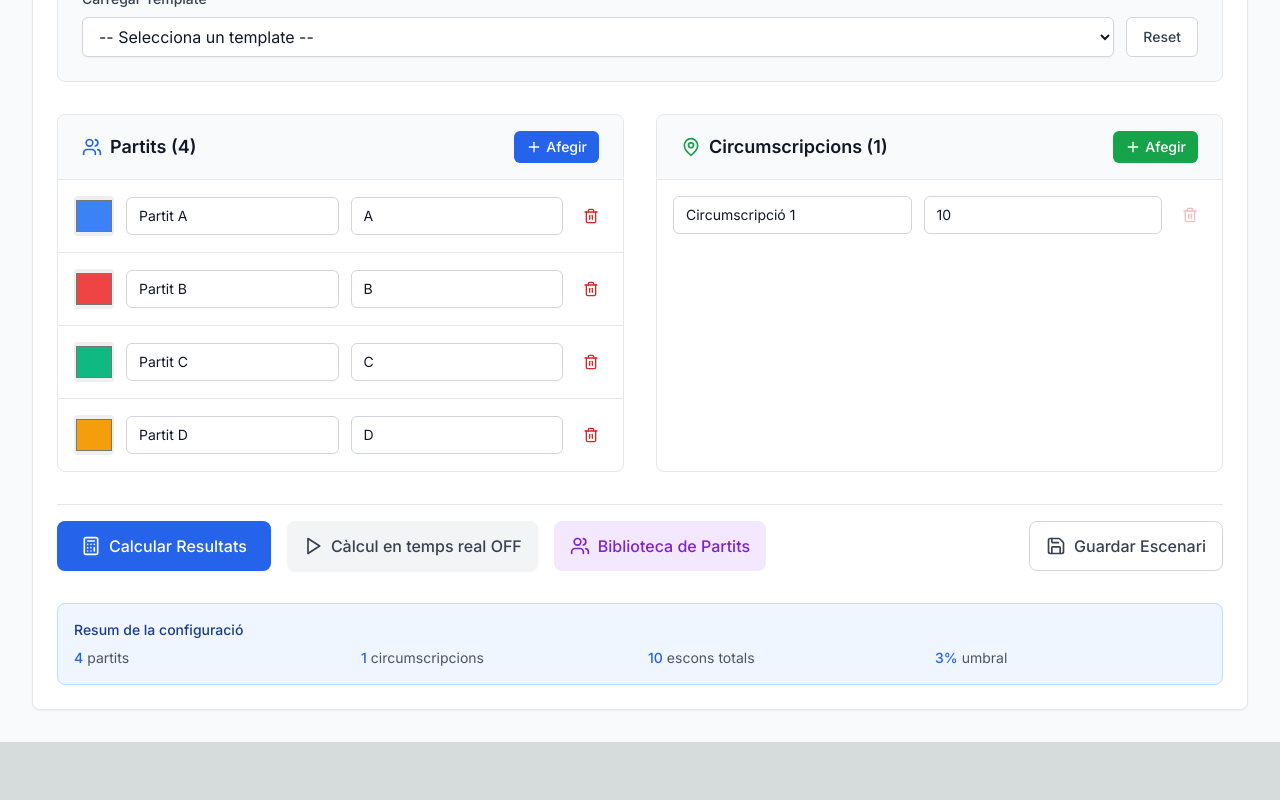
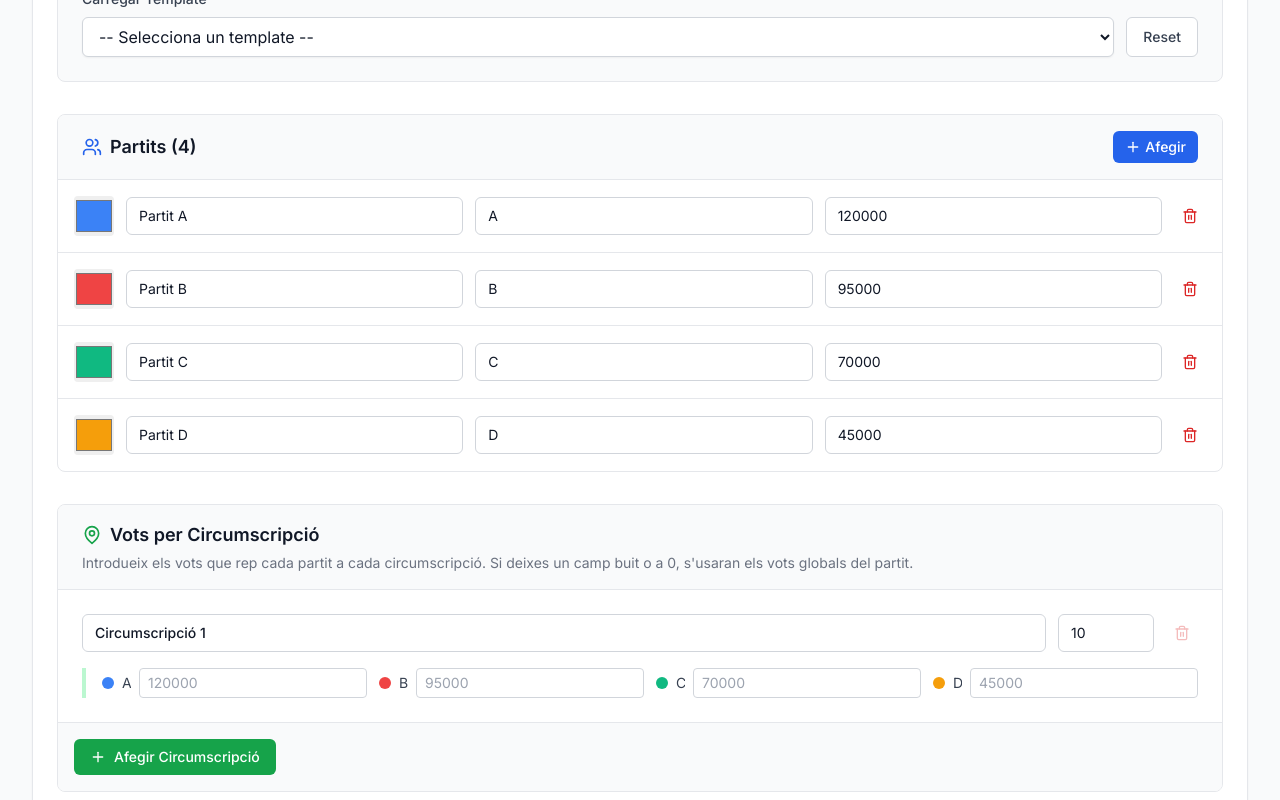
Before and after one commit to rgrandia/BigElecto, a Next.js app: page /simulator in a window 1280 px wide. Shown: the part 320-1120 px from the top of the page. Before the commit the page ends 1062 px from the top, so only its background shows below. Built offline with nearby package versions, Linux system fonts and the light colour scheme.

Commit message:
Update page.tsx

```diff
--- a/src/app/simulator/page.tsx
+++ b/src/app/simulator/page.tsx
@@ -180,27 +180,32 @@ export default function SimulatorPage() {
     setCurrentUser(null);
   };
 
-  // Funció auxiliar per convertir Party al format esperat per calculateElection
-  const convertPartiesForCalculation = (parties: Party[]) => {
-    return parties.map(p => ({
-      partyId: p.id,
-      partyName: p.name,
-      color: p.color,
-      votes: p.votes
-    }));
+  // Funció per calcular totes les circumscripcions AMB vots específics
+  const calculateAllConstituencies = (): ConstituencyResult[] => {
+    return constituencies.map(constituency => {
+      // Preparar els vots per aquesta circumscripció
+      const partiesForCalc = parties.map(party => {
+        // Usar vots específics de la circumscripció si existeixen i són > 0, sinó vots globals
+        const constituencyVotes = constituency.votes[party.id];
+        const votes = constituencyVotes && constituencyVotes > 0
+          ? constituencyVotes
+          : party.votes;
+
+        return {
+          partyId: party.id,
+          partyName: party.name,
+          color: party.color,
+          votes: votes
         };
+      });
 
-  // Funció per calcular totes les circumscripcions
-  const calculateAllConstituencies = (): ConstituencyResult[] => {
-    const partiesForCalc = convertPartiesForCalculation(parties);
-
-    return constituencies.map(constituency => {
       const result = calculateElection(
         partiesForCalc,
         constituency.seats,
         method,
         threshold
       );
+
       // Afegir el nom de la circumscripció al resultat
       return {
         ...result,
@@ -306,7 +311,6 @@ export default function SimulatorPage() {
               </div>
             </section>
 
-            <div className="grid grid-cols-1 lg:grid-cols-2 gap-8">
             {/* Secció: Partits */}
             <section className="bg-white dark:bg-gray-800 rounded-lg border border-gray-200 dark:border-gray-700 overflow-hidden">
               <div className="px-6 py-4 border-b border-gray-200 dark:border-gray-700 bg-gray-50 dark:bg-gray-700/50 flex justify-between items-center">
@@ -335,7 +339,7 @@ export default function SimulatorPage() {
                 </button>
               </div>
 
-                <div className="divide-y divide-gray-200 dark:divide-gray-700 max-h-96 overflow-y-auto">
+              <div className="divide-y divide-gray-200 dark:divide-gray-700">
                 {parties.map((party, index) => (
                   <div key={party.id} className="p-4 hover:bg-gray-50 dark:hover:bg-gray-700/50 transition-colors">
                     <div className="flex items-center space-x-3">
@@ -349,7 +353,7 @@ export default function SimulatorPage() {
                         }}
                         className="w-10 h-10 rounded cursor-pointer border-0 p-0"
                       />
-                        <div className="flex-1 grid grid-cols-2 gap-3">
+                      <div className="flex-1 grid grid-cols-3 gap-3">
                         <input
                           type="text"
                           value={party.name}
@@ -372,6 +376,17 @@ export default function SimulatorPage() {
                           placeholder="Sigles"
                           className="px-3 py-2 border border-gray-300 dark:border-gray-600 rounded-md text-sm focus:ring-blue-500 focus:border-blue-500 bg-white dark:bg-gray-800 text-gray-900 dark:text-white"
                         />
+                        <input
+                          type="number"
+                          value={party.votes}
+                          onChange={(e) => {
+                            const updated = [...parties];
+                            updated[index].votes = parseInt(e.target.value) || 0;
+                            setParties(updated);
+                          }}
+                          placeholder="Vots globals (per defecte)"
+                          className="px-3 py-2 border border-gray-300 dark:border-gray-600 rounded-md text-sm focus:ring-blue-500 focus:border-blue-500 bg-white dark:bg-gray-800 text-gray-900 dark:text-white"
+                        />
                       </div>
                       <button
                         onClick={() => setParties(parties.filter((_, i) => i !== index))}
@@ -386,13 +401,88 @@ export default function SimulatorPage() {
               </div>
             </section>
 
-              {/* Secció: Circumscripcions */}
+            {/* NOVA SECCIÓ: Vots per Circumscripció */}
             <section className="bg-white dark:bg-gray-800 rounded-lg border border-gray-200 dark:border-gray-700 overflow-hidden">
-                <div className="px-6 py-4 border-b border-gray-200 dark:border-gray-700 bg-gray-50 dark:bg-gray-700/50 flex justify-between items-center">
+              <div className="px-6 py-4 border-b border-gray-200 dark:border-gray-700 bg-gray-50 dark:bg-gray-700/50">
                 <h2 className="text-lg font-semibold text-gray-900 dark:text-white flex items-center">
                   <MapPin className="w-5 h-5 mr-2 text-green-600" />
-                    Circumscripcions ({constituencies.length})
+                  Vots per Circumscripció
                 </h2>
+                <p className="text-sm text-gray-500 dark:text-gray-400 mt-1">
+                  Introdueix els vots que rep cada partit a cada circumscripció. Si deixes un camp buit o a 0, s'usaran els vots globals del partit.
+                </p>
+              </div>
+
+              <div className="divide-y divide-gray-200 dark:divide-gray-700">
+                {constituencies.map((constituency, constIndex) => (
+                  <div key={constituency.id} className="p-6 hover:bg-gray-50 dark:hover:bg-gray-700/50 transition-colors">
+                    <div className="flex items-center justify-between mb-4">
+                      <div className="flex items-center space-x-3 flex-1">
+                        <input
+                          type="text"
+                          value={constituency.name}
+                          onChange={(e) => {
+                            const updated = [...constituencies];
+                            updated[constIndex].name = e.target.value;
+                            setConstituencies(updated);
+                          }}
+                          className="flex-1 px-3 py-2 border border-gray-300 dark:border-gray-600 rounded-md text-sm font-medium focus:ring-blue-500 focus:border-blue-500 bg-white dark:bg-gray-800 text-gray-900 dark:text-white"
+                        />
+                        <input
+                          type="number"
+                          min="1"
+                          value={constituency.seats}
+                          onChange={(e) => {
+                            const updated = [...constituencies];
+                            updated[constIndex].seats = parseInt(e.target.value) || 1;
+                            setConstituencies(updated);
+                          }}
+                          placeholder="Escons"
+                          className="w-24 px-3 py-2 border border-gray-300 dark:border-gray-600 rounded-md text-sm focus:ring-blue-500 focus:border-blue-500 bg-white dark:bg-gray-800 text-gray-900 dark:text-white"
+                        />
+                        <button
+                          onClick={() => setConstituencies(constituencies.filter((_, i) => i !== constIndex))}
+                          disabled={constituencies.length <= 1}
+                          className="p-2 text-red-600 hover:bg-red-50 dark:hover:bg-red-900/20 rounded-md disabled:opacity-30 disabled:cursor-not-allowed transition-colors"
+                        >
+                          <Trash2 className="w-4 h-4" />
+                        </button>
+                      </div>
+                    </div>
+
+                    {/* Vots per partit en aquesta circumscripció */}
+                    <div className="grid grid-cols-1 sm:grid-cols-2 md:grid-cols-3 lg:grid-cols-4 gap-3 pl-4 border-l-4 border-green-200 dark:border-green-800">
+                      {parties.map((party) => (
+                        <div key={party.id} className="flex items-center space-x-2">
+                          <div
+                            className="w-3 h-3 rounded-full flex-shrink-0"
+                            style={{ backgroundColor: party.color }}
+                          />
+                          <span className="text-sm text-gray-700 dark:text-gray-300 truncate w-20">
+                            {party.shortName}
+                          </span>
+                          <input
+                            type="number"
+                            min="0"
+                            value={constituency.votes[party.id] || ''}
+                            onChange={(e) => {
+                              const updated = [...constituencies];
+                              const value = e.target.value === '' ? 0 : parseInt(e.target.value);
+                              updated[constIndex].votes[party.id] = value;
+                              setConstituencies(updated);
+                            }}
+                            placeholder={party.votes.toString()}
+                            className="flex-1 px-2 py-1 border border-gray-300 dark:border-gray-600 rounded text-sm focus:ring-blue-500 focus:border-blue-500 bg-white dark:bg-gray-800 text-gray-900 dark:text-white"
+                          />
+                        </div>
+                      ))}
+                    </div>
+                  </div>
+                ))}
+              </div>
+
+              {/* Botó per afegir circumscripció */}
+              <div className="p-4 border-t border-gray-200 dark:border-gray-700 bg-gray-50 dark:bg-gray-700/50">
                 <button
                   onClick={() => {
                     const newId = (Math.max(...constituencies.map(c => parseInt(c.id)), 0) + 1).toString();
@@ -406,55 +496,13 @@ export default function SimulatorPage() {
                       }
                     ]);
                   }}
-                    className="inline-flex items-center px-3 py-1.5 text-sm font-medium text-white bg-green-600 rounded-md hover:bg-green-700 transition-colors"
+                  className="inline-flex items-center px-4 py-2 text-sm font-medium text-white bg-green-600 rounded-md hover:bg-green-700 transition-colors"
                 >
-                    <Plus className="w-4 h-4 mr-1" />
-                    Afegir
+                  <Plus className="w-4 h-4 mr-2" />
+                  Afegir Circumscripció
                 </button>
               </div>
-
-                <div className="divide-y divide-gray-200 dark:divide-gray-700 max-h-96 overflow-y-auto">
-                  {constituencies.map((constituency, index) => (
-                    <div key={constituency.id} className="p-4 hover:bg-gray-50 dark:hover:bg-gray-700/50 transition-colors">
-                      <div className="flex items-center space-x-3">
-                        <div className="flex-1 grid grid-cols-2 gap-3">
-                          <input
-                            type="text"
-                            value={constituency.name}
-                            onChange={(e) => {
-                              const updated = [...constituencies];
-                              updated[index].name = e.target.value;
-                              setConstituencies(updated);
-                            }}
-                            placeholder="Nom de la circumscripció"
-                            className="px-3 py-2 border border-gray-300 dark:border-gray-600 rounded-md text-sm focus:ring-blue-500 focus:border-blue-500 bg-white dark:bg-gray-800 text-gray-900 dark:text-white"
-                          />
-                          <input
-                            type="number"
-                            min="1"
-                            value={constituency.seats}
-                            onChange={(e) => {
-                              const updated = [...constituencies];
-                              updated[index].seats = parseInt(e.target.value) || 1;
-                              setConstituencies(updated);
-                            }}
-                            placeholder="Escons"
-                            className="px-3 py-2 border border-gray-300 dark:border-gray-600 rounded-md text-sm focus:ring-blue-500 focus:border-blue-500 bg-white dark:bg-gray-800 text-gray-900 dark:text-white"
-                          />
-                        </div>
-                        <button
-                          onClick={() => setConstituencies(constituencies.filter((_, i) => i !== index))}
-                          disabled={constituencies.length <= 1}
-                          className="p-2 text-red-600 hover:bg-red-50 dark:hover:bg-red-900/20 rounded-md disabled:opacity-30 disabled:cursor-not-allowed transition-colors"
-                        >
-                          <Trash2 className="w-4 h-4" />
-                        </button>
-                      </div>
-                    </div>
-                  ))}
-                </div>
             </section>
-            </div>
 
             {/* Botons d'acció */}
             <div className="flex flex-wrap gap-4 pt-4 border-t border-gray-200 dark:border-gray-700">
@@ -662,11 +710,24 @@ export default function SimulatorPage() {
               onClick={() => {
                 const methods: ElectoralMethod[] = ['dhondt', 'saintelague', 'hare', 'droop'];
                 const comparisons: Record<ElectoralMethod, ConstituencyResult[]> = {} as any;
-                const partiesForCalc = convertPartiesForCalculation(parties);
 
                 methods.forEach(m => {
                   // Calcular per totes les circumscripcions amb cada mètode
                   comparisons[m] = constituencies.map(constituency => {
+                    const partiesForCalc = parties.map(party => {
+                      const constituencyVotes = constituency.votes[party.id];
+                      const votes = constituencyVotes && constituencyVotes > 0
+                        ? constituencyVotes
+                        : party.votes;
+
+                      return {
+                        partyId: party.id,
+                        partyName: party.name,
+                        color: party.color,
+                        votes: votes
+                      };
+                    });
+
                     const result = calculateElection(
                       partiesForCalc,
                       constituency.seats,
```
Lines whose indentation alone changed are shown as unchanged.
